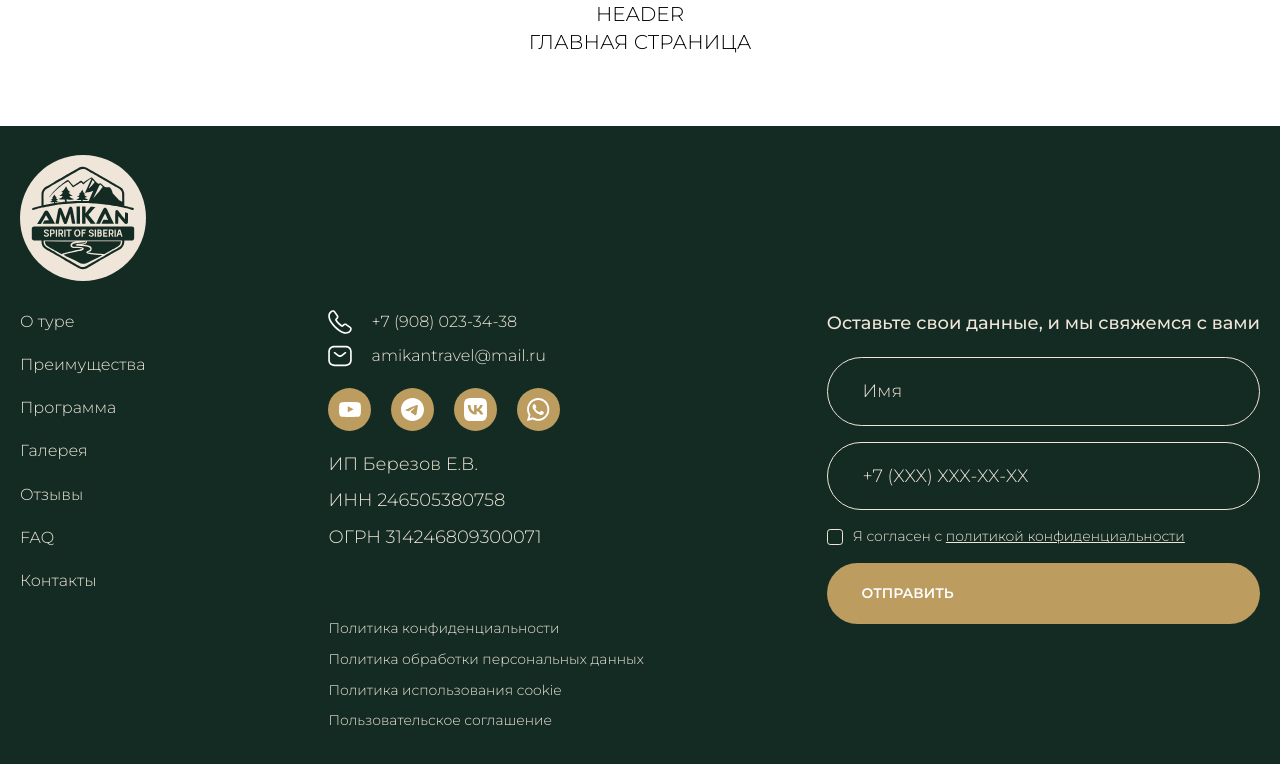
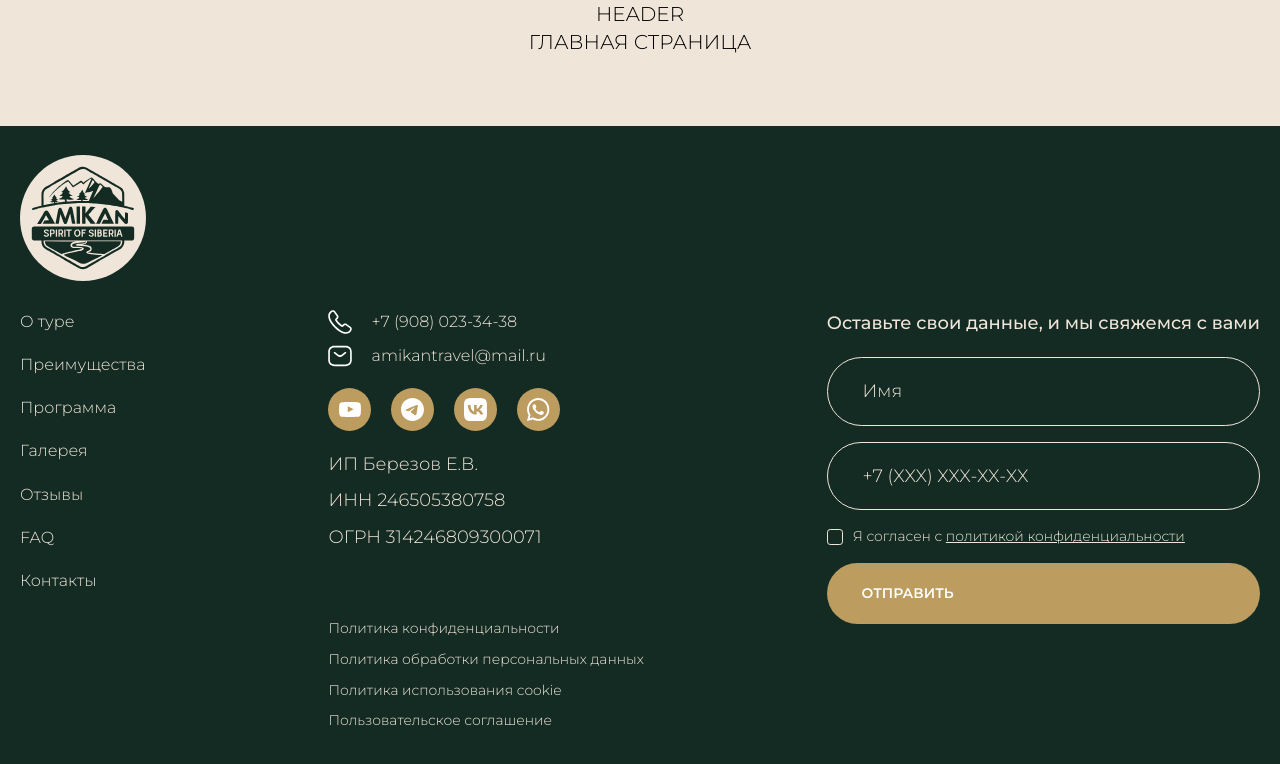
Before and after one commit to maxter-krsk/amikan-sibiria, a Next.js app: page / in a window 1280 px wide. Shown: the top 764 px of the page. Built offline with nearby package versions, Linux system fonts and the light colour scheme.

Commit message:
feat: Поменял цвет фона сайта

```diff
--- a/src/app/layout.tsx
+++ b/src/app/layout.tsx
@@ -19,7 +19,7 @@ export default function RootLayout({
   return (
     <html lang="ru">
       <body
-        className={`${montserrat.className} font-light flex flex-col min-h-screen overflow-x-hidden antialiased`}
+        className={`${montserrat.className} font-light flex flex-col min-h-screen overflow-x-hidden antialiased bg-beige`}
       >
         <Header />
         <main className="flex-1">{children}</main>
```
